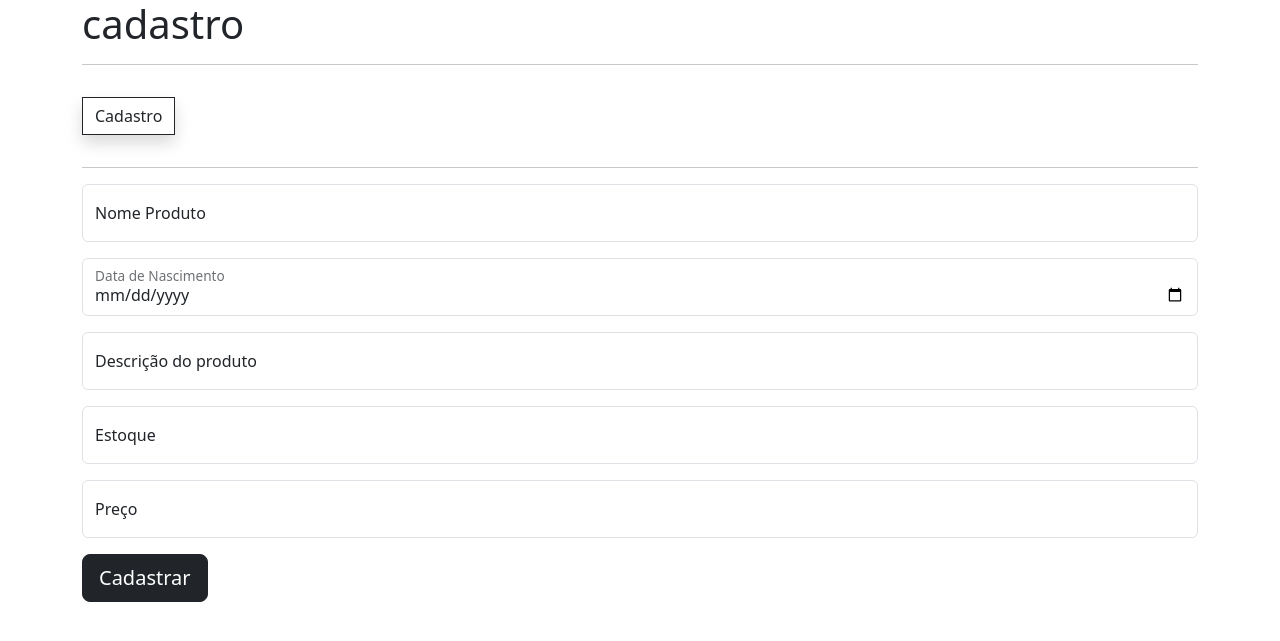
After one commit to aguiar231/PW20242_Atividade1, a FastAPI app: template templates/cadastro.html in a window 1280 px wide. The commit adds this page. Shown: the top 641 px of the page. Run offline with FastAPI, Linux system fonts and the light colour scheme; the template is opened without the code that fills it, so the values that code supplies are empty; parts of the project's set-up code (start-up, migrations or seed data) failed here and were passed over.

Commit message:
tentei criar as paginas, porem as rotas nao estao respondendo

```diff
--- a/main.py
+++ b/main.py
@@ -1,8 +1,9 @@
-from fastapi import FastAPI
+from fastapi import FastAPI, Form, Request
 from fastapi.templating import Jinja2Templates
 from fastapi.staticfiles import StaticFiles
-from fastapi.responses import HTMLResponse
+from fastapi.responses import HTMLResponse, RedirectResponse
 from starlette.requests import Request
+from util import ler_html, salvar_cadastro, salvar_contato
 
 app = FastAPI()
 
@@ -14,6 +15,25 @@ app.mount("/static", StaticFiles(directory="static"), name="static")
 def paginaInicial(request: Request):
     return templates.TemplateResponse("index.html", {"request": request})
 
+@app.get("/cadastro")
+def get_cadastro(request: Request):
+    html = ler_html("cadastro")
+    return HTMLResponse(html)
+
+@app.post("/post_cadastro")
+def post_cadastro(
+    request: Request,
+    nome: str = Form(...),
+    data_nascimento: str = Form(...),
+    email: str = Form(...),
+    senha: str = Form(...),
+    confirmacao_senha: str = Form(...)):
+    if senha == confirmacao_senha:
+        salvar_cadastro(nome, data_nascimento, email, senha)
+        return RedirectResponse("/cadastro_recebido", 303)
+    else:
+        return RedirectResponse("/cadastro", 303)
+
 if __name__== "_main_":
     import uvicorn
     uvicorn.run("main:app", port=8000, reload=True)
--- a/templates/base.html
+++ b/templates/base.html
@@ -12,6 +12,8 @@ rel="stylesheet">
  <main class="container">
  <h1 class="display-6">{{ titulo }}</h1>
  <hr>
+ <a class="btn btn-outline-dark rounded-0 my-3 shadow" href="/cadastro">Cadastro</a>
+ <hr>
  {% block conteudo %}
  {% endblock %}
  </main>
--- /dev/null
+++ b/templates/cadastro.html
@@ -0,0 +1,32 @@
+{% extends "base.html" %}
+
+{% set titulo="cadastro" %}
+
+{% block conteudo %}
+<form action="/post_cadastro" method="post">
+    <div class="mb-3 form-floating">
+        <input class="form-control" type="text" name="nomeproduto" id="nomeproduto" placeholder=" ">
+        <label class="form-label" for="nome">Nome Produto</label>
+    </div>
+    <div class="mb-3 form-floating">
+        <input class="form-control" type="date" name="data_nascimento" id="data_nascimento" placeholder=" ">
+        <label class="form-label" for="data_nascimento">Data de Nascimento</label>
+    </div>
+    <div class="mb-3 form-floating">
+        <input class="form-control" type="text" name="descricaoproduto" id="descricaoproduto" placeholder=" ">
+        <label class="form-label" for="email">Descrição do produto</label>
+    </div>
+    <div class="mb-3 form-floating">
+        <input class="form-control" type="text" name="estoque" id="estoque" placeholder=" ">
+        <label class="form-label" for="senha">Estoque</label>
+    </div>
+    <div class="mb-3 form-floating">
+        <input class="form-control" type="preco" name="preco" id="preco" placeholder=" ">
+        <label class="form-label" for="preco">Preço</label>
+    </div>
+
+    <div class="mb-3">
+        <button class="btn btn-dark btn-lg" type="submit">Cadastrar</button>
+    </div>
+</form>
+{% endblock %}
--- /dev/null
+++ b/util.py
@@ -0,0 +1,19 @@
+from datetime import datetime
+
+NOME_PASTA_HTML="html/"
+NOME_PASTA_CADASTROS="dados/cadastros/"
+
+
+def ler_html(nome_arquivo: str) -> str:
+    caminho_arquivo_html = f"{NOME_PASTA_HTML}{nome_arquivo}.html"
+    with open(caminho_arquivo_html, "r", encoding="utf-8") as arquivo:
+        conteudo_html = arquivo.read()
+    return conteudo_html
+
+
+def salvar_cadastro(nome, data_nascimento, email, senha):
+    agora = datetime.now().strftime("%Y-%m-%d_%H-%M-%S")
+    nome_arquivo = f"{NOME_PASTA_CADASTROS}cadastro_{agora}.txt"
+    conteudo = f"Nome: {nome}\nData Nascimento: {data_nascimento}\nEmail: {email}\nSenha: {senha}"
+    with open(nome_arquivo, "w") as arquivo:
+        arquivo.write(conteudo)
```
